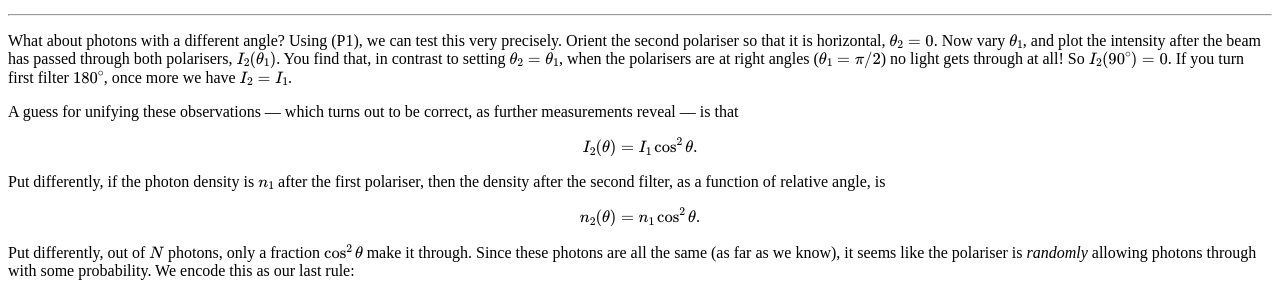
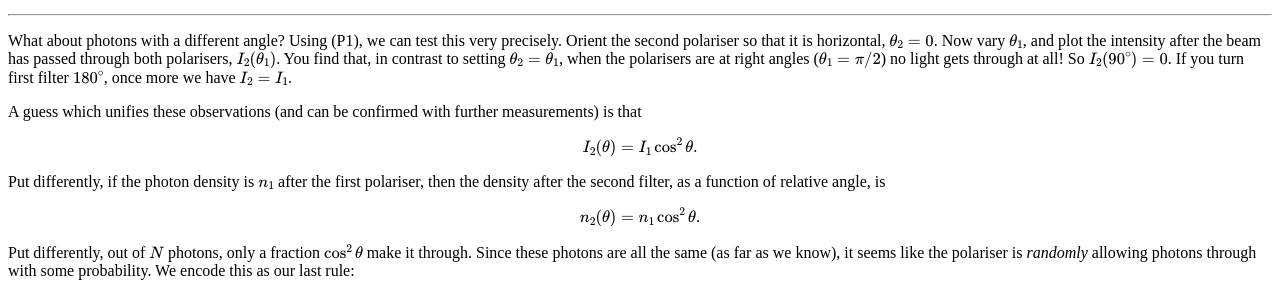
Before and after one commit to hapax/hapax.github.io, a Jekyll site: the page built from assets/simple-qm.md, in a window 1280 px wide. Shown: the part 1721-2015 px from the top of the page. Built offline with Jekyll 4.4.1, drawn with Linux system fonts in a browser that asks for light colours; our own code applies the rules of GitHub Pages for plain Markdown files; formulas are drawn with MathJax 3; a script that is not in the unit is left out.

Commit message:
Update simple-qm.md

```diff
--- a/assets/simple-qm.md
+++ b/assets/simple-qm.md
@@ -149,8 +149,8 @@ through at all!
 So $I_2(90^\circ) = 0$.
 If you turn first filter $180^\circ$, once more we have $I_2 = I_1$.
 
-A guess for unifying these observations --- which turns out to be
-correct, as further measurements reveal --- is that
+A guess which unifies these observations (and can be confirmed with
+further measurements) is that
 
 $$
 I_2(\theta) = I_1 \cos^2\theta.
```
